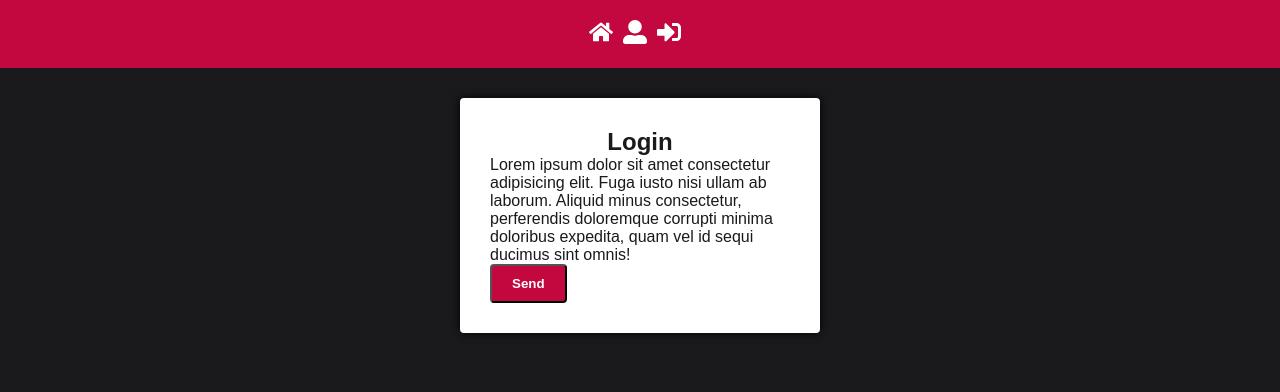
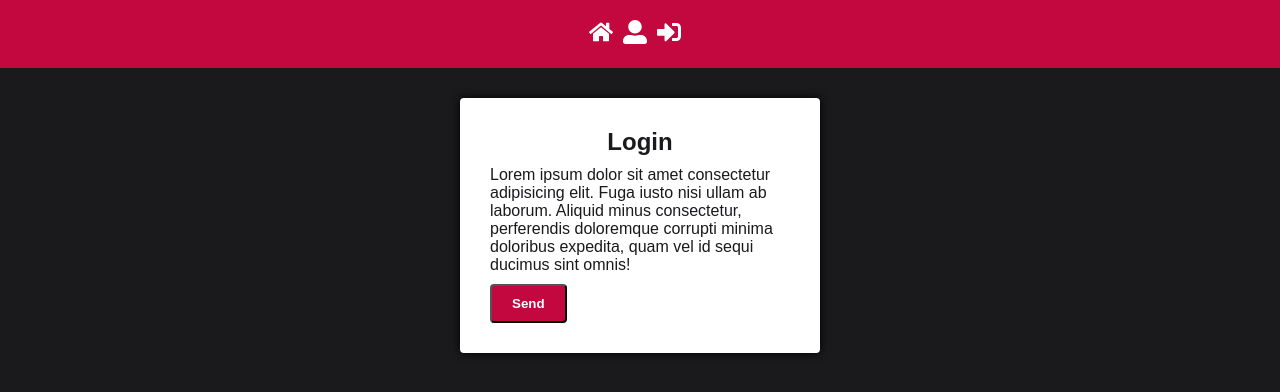
Before and after one commit to GuiNog29/react-base, a React (Create React App) app: page / in a window 1280 px wide. Shown: the top 392 px of the page. Built offline with nearby package versions, Linux system fonts and the light colour scheme.

Commit message:
Router and History

```diff
--- a/package.json
+++ b/package.json
@@ -6,9 +6,11 @@
     "@testing-library/jest-dom": "^5.16.4",
     "@testing-library/react": "^13.2.0",
     "@testing-library/user-event": "^13.5.0",
+    "history": "^4.10.1",
     "react": "^18.1.0",
     "react-dom": "^18.1.0",
     "react-icons": "^4.3.1",
+    "react-router": "^6.3.0",
     "react-router-dom": "^6.3.0",
     "react-scripts": "5.0.1",
     "styled-components": "^5.3.5",
--- a/src/App.js
+++ b/src/App.js
@@ -1,16 +1,17 @@
 import React from 'react';
-import { BrowserRouter } from 'react-router-dom';
+import { Router } from 'react-router-dom';
+import history from './services/history';
 import GlobalStyles from './styles/GlobalStyles';
 import Header from './components/Header';
-import RoutesSystem from './routes';
+import Routes from './routes';
 
 function App() {
   return (
-    <BrowserRouter>
+    <Router navigator={history} location={history.location}>
       <Header />
-      <RoutesSystem />
+      <Routes />
       <GlobalStyles />
-    </BrowserRouter>
+    </Router>
   );
 }
 
--- a/src/pages/Login/index.js
+++ b/src/pages/Login/index.js
@@ -1,17 +1,17 @@
 import React from 'react';
-import { Title } from './styled';
+import { Title, Paragraph } from './styled';
 import { Container } from '../../styles/GlobalStyles';
 
 export default function Login() {
   return (
     <Container>
       <Title>Login</Title>
-      <p>
+      <Paragraph>
         Lorem ipsum dolor sit amet consectetur adipisicing elit. Fuga iusto nisi
         ullam ab laborum. Aliquid minus consectetur, perferendis doloremque
         corrupti minima doloribus expedita, quam vel id sequi ducimus sint
         omnis!
-      </p>
+      </Paragraph>
       <button type="button">Send</button>
     </Container>
   );
--- a/src/pages/Login/styled.js
+++ b/src/pages/Login/styled.js
@@ -3,3 +3,7 @@ import styled from 'styled-components';
 export const Title = styled.h1`
   text-align: center;
 `;
+
+export const Paragraph = styled.p`
+  padding: 10px 0 10px 0;
+`;
--- /dev/null
+++ b/src/services/history.js
@@ -0,0 +1,5 @@
+import { createBrowserHistory } from 'history';
+
+const history = createBrowserHistory();
+
+export default history;
```
Also changed, not shown: .eslintrc.js, src/routes/MyRoute.js (added), 1 other file (tests, documents, lock files or other folders).
